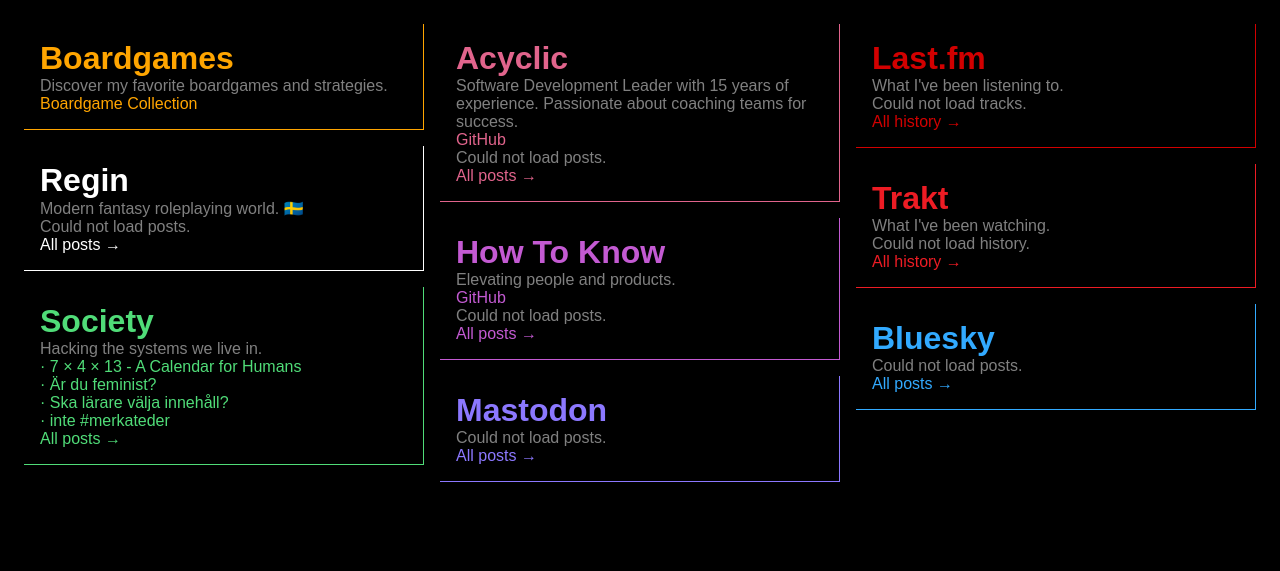
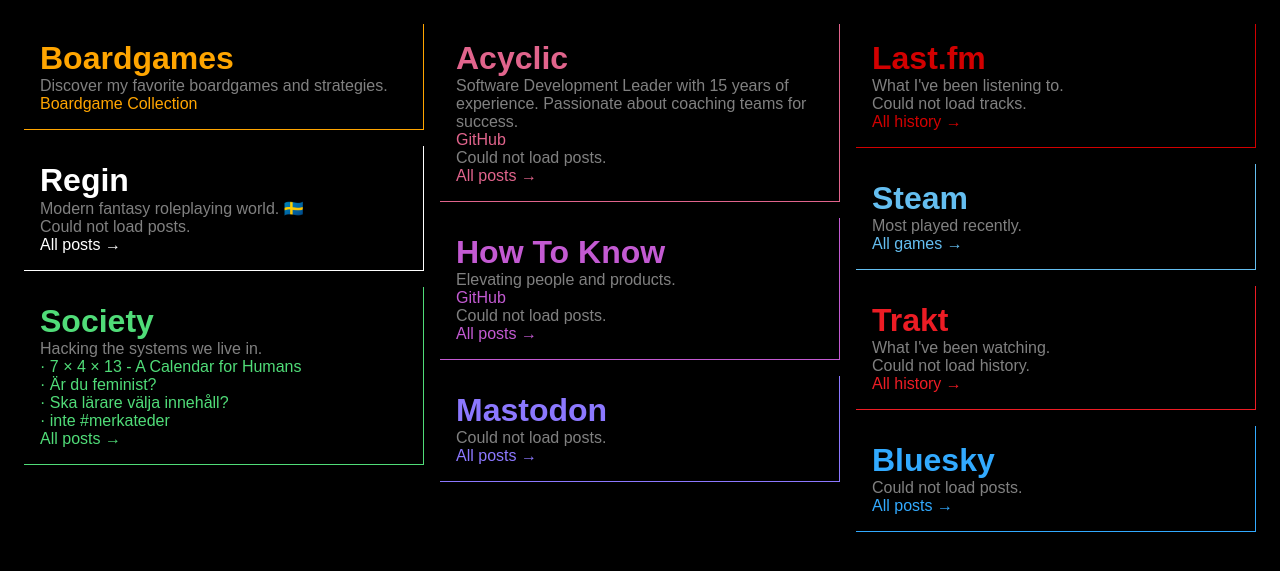
Before and after one commit to paven/paven.github.com, a Jekyll site: the page built from index.html, in a window 1280 px wide. Shown: the top 571 px of the page. Built offline with Jekyll 4.4.1, drawn with Linux system fonts in a browser that asks for light colours.

Commit message:
Add Steam most-played box with weekly GitHub Actions fetch

```diff
--- a/index.html
+++ b/index.html
@@ -54,6 +54,9 @@
         }
         #trakt {
             --column-color: rgb(237, 28, 36);
+        }
+        #steam {
+            --column-color: rgb(100, 190, 240);
         }
         #lastfm {
             --column-color: rgb(210, 0, 0);
@@ -124,6 +127,16 @@
     <p>What I've been listening to.</p>
     <div class="posts" id="lastfm-posts"><span style="color:grey">Loading...</span></div>
     <a href="https://www.last.fm/user/Paven/listening-report">All history &rarr;</a>
+</div>
+<div id="steam" class="column">
+    <h1><a href="https://steamcommunity.com/profiles/76561198031322043" rel="me">Steam</a></h1>
+    <p>Most played recently.</p>
+    <div class="posts">
+    {% for game in site.data.steam_games %}
+    <a href="{{ game.url }}">{{ game.name }}</a> <span style="color:grey">{{ game.hours }}h</span><br/>
+    {% endfor %}
+    </div>
+    <a href="https://steamcommunity.com/profiles/76561198031322043/games/">All games &rarr;</a>
 </div>
 <div id="trakt" class="column">
     <h1><a href="https://trakt.tv/users/thepaven" rel="me">Trakt</a></h1>
```
Also changed, not shown: .github/workflows/fetch-steam.yml (added), _data/steam_games.yml (added).
